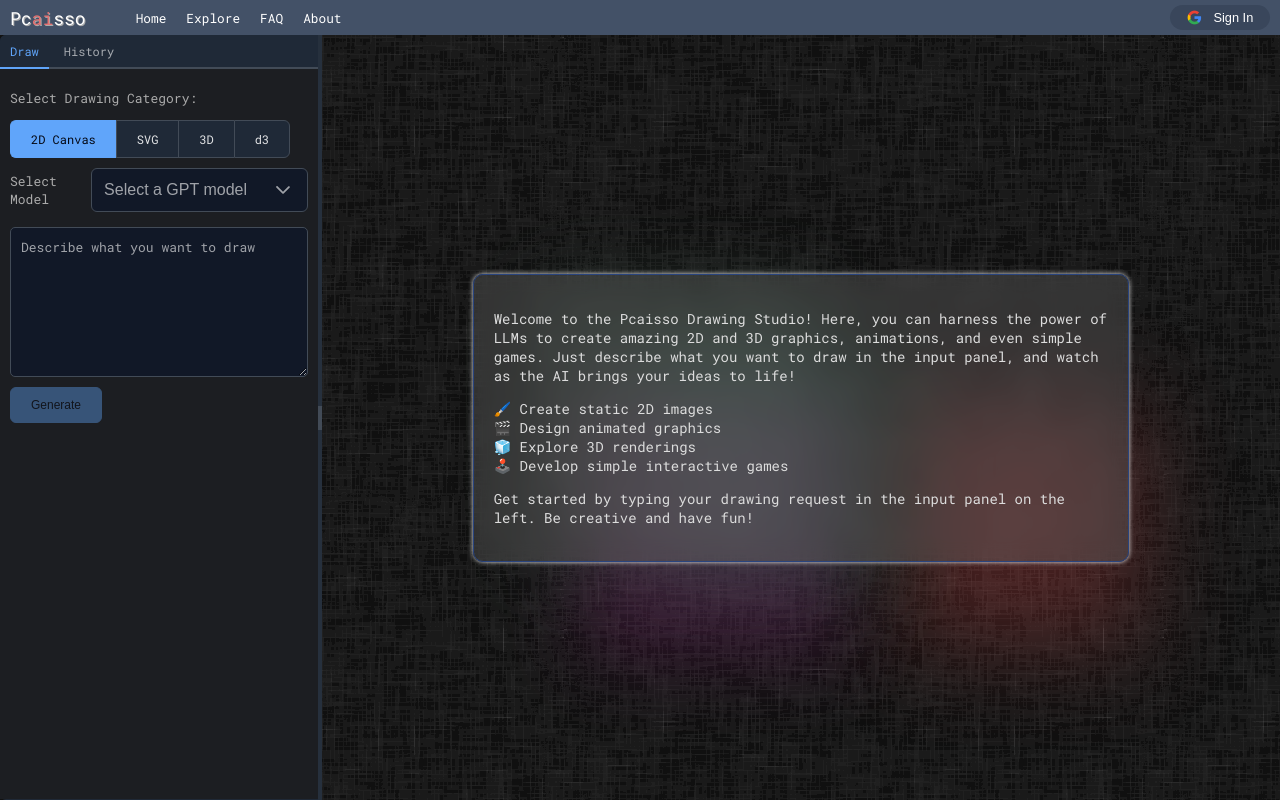
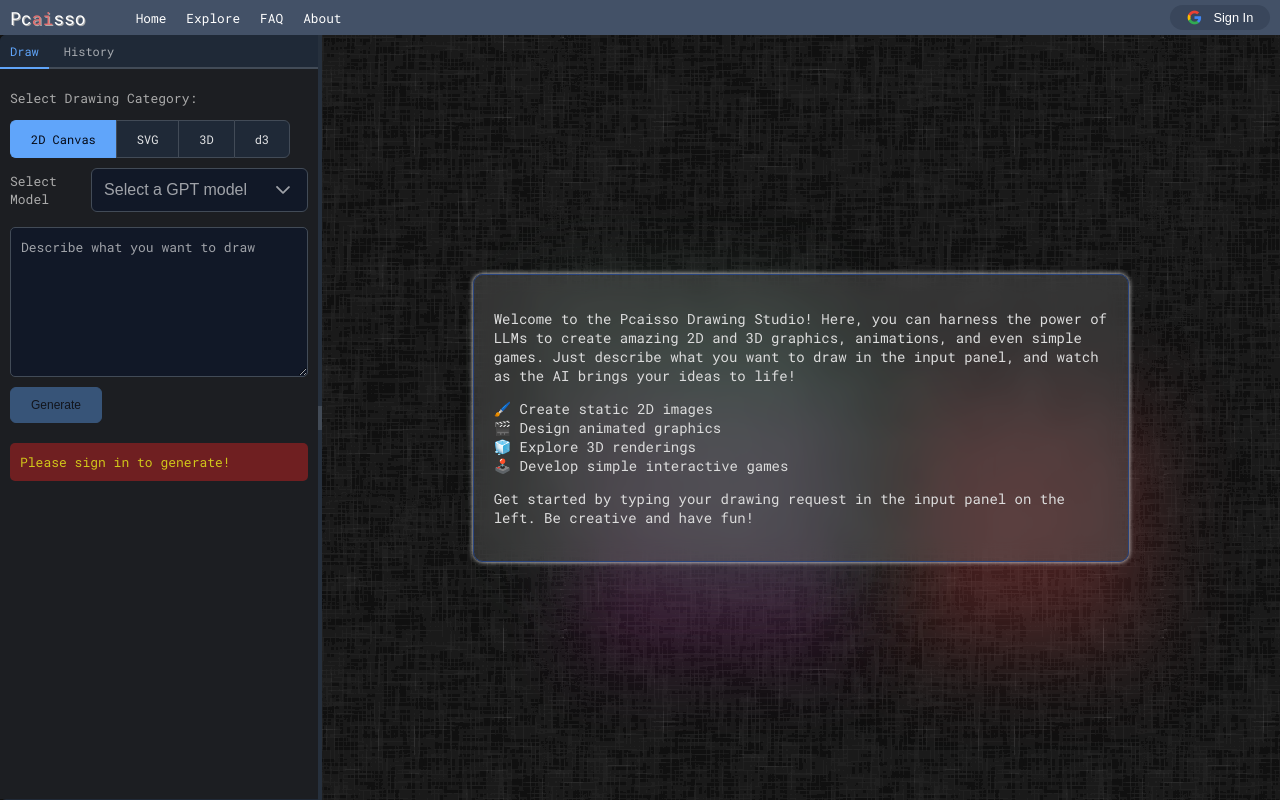
Before and after one commit to rmadhuram/pcaisso-next, a Next.js app: page /draw in a window 1280 px wide. Built offline with nearby package versions, Linux system fonts and the light colour scheme; no server answers; a web font is replaced by a local one.

Commit message:
added sign-in message

```diff
--- a/src/app/draw/input-panel/input-panel.module.scss
+++ b/src/app/draw/input-panel/input-panel.module.scss
@@ -100,4 +100,12 @@
     padding: 10px;
   }
 
+  .sign-in-message {
+    color: #d0c61a;
+    margin-top: 10px;
+    background-color: #eb212166;
+    padding: 10px;
+    border-radius: 5px;
+  }
+
 }
--- a/src/app/draw/input-panel/input-panel.tsx
+++ b/src/app/draw/input-panel/input-panel.tsx
@@ -13,6 +13,7 @@ import { Tooltip } from "primereact/tooltip";
 import { SelectButton } from 'primereact/selectbutton';
 import { TabView, TabPanel } from "primereact/tabview";
 import History from "./history/history";
+import { useSession } from "next-auth/react";
 
 interface Category {
   name: string;
@@ -29,6 +30,7 @@ export default function InputPanel({
 }: {
   handleSubmission: any;
 }) {
+  const { data: session } = useSession();
   const categories = [
     { name: "2D Canvas", key: "2D" },
     { name: "SVG", key: "SVG" },
@@ -122,13 +124,14 @@ export default function InputPanel({
                     className="submit-button"
                     type="submit"
                     onClick={handleSubmit}
-                    disabled={!selectedModel}
+                    disabled={!selectedModel || !session}
                   >
                     Generate
                   </Button>
                 </div>
               </div>
             </div>
+            {!session && <p className="sign-in-message"><i className="fa-solid fa-triangle-exclamation"></i> Please sign in to generate!</p>}
           </div>
 
         </TabPanel>
```
